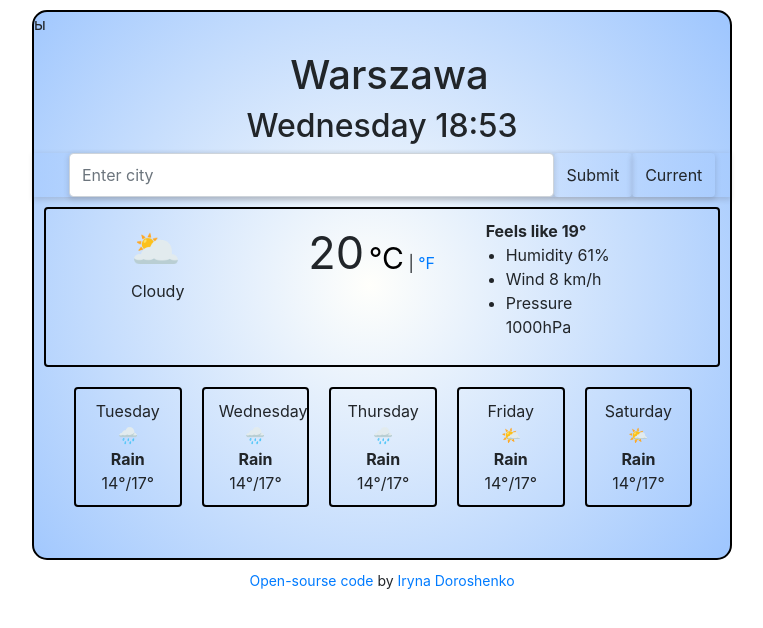
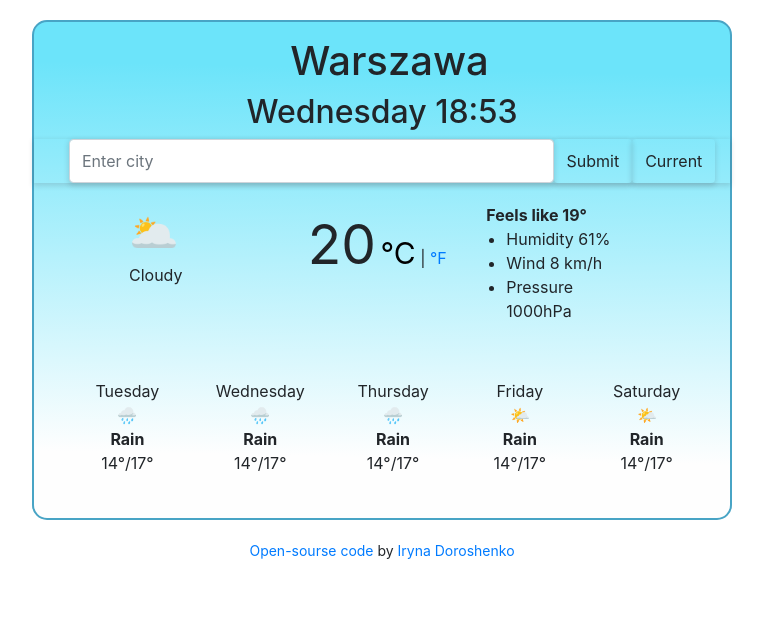
Before and after one commit to IraDor/Weather_forecast, a plain HTML site: page index.html in a window 1280 px wide. Shown: the whole page, without its empty margins (258-1021 px from the left). Drawn offline with nearby package versions, Linux system fonts and the light colour scheme.

Commit message:
Design update
Design update (HTML+CSS)
Fixing errors

```diff
--- a/index.html
+++ b/index.html
@@ -16,7 +16,7 @@
   </head>
   <body>
     <div class="project">
-      <header>ы
+      <header>
 				<h1>Warszawa</h1>
 				<h2 id="now"> Time now </h2>
         <form class="search-form">
@@ -61,27 +61,27 @@
       <section class="days">
         <div class="container">
           <div class="row">
-            <div class="col-2">
+            <div class="col">
               Tuesday <br /><span class="strong">🌧</span><br />
               <strong>Rain</strong> <br />
               14°/17°
             </div>
-            <div class="col-2">
+            <div class="col">
               Wednesday <br /><span class="strong">🌧</span><br />
               <strong>Rain</strong> <br />
               14°/17°
             </div>
-            <div class="col-2">
+            <div class="col">
               Thursday <br /><span class="strong">🌧</span><br />
               <strong>Rain</strong> <br />
               14°/17°
             </div>
-            <div class="col-2">
+            <div class="col">
               Friday <br /><span class="strong">🌤</span><br />
               <strong>Rain</strong> <br />
               14°/17°
             </div>
-            <div class="col-2">
+            <div class="col">
               Saturday <br /><span class="strong">🌤</span><br />
               <strong>Rain</strong> <br />
               14°/17°
--- a/src/styles.css
+++ b/src/styles.css
@@ -28,33 +28,25 @@ ul {
   font-size: 14px;
 }
 .project {
-  background: radial-gradient(
-    592px at 48.2% 50%,
-    rgba(255, 255, 249, 0.6) 0%,
-    rgb(160, 199, 254) 74.6%
+  background: linear-gradient(
+    181.2deg,
+    rgb(108, 228, 250) 10.5%,
+    rgb(254, 254, 254) 86.8%
   );
   width: 700px;
-  height: 550px;
-  border: 2px solid rgb(0, 0, 0);
-  margin: 10px auto;
+  height: 500px;
+  border: 2px solid rgb(72, 164, 197);
+  margin: 20px auto;
   border-radius: 15px;
 }
 .row {
   margin-right: 5px !important;
   margin-left: 5px !important;
-  display: flex;
 }
 .search-form {
   margin-bottom: 20px;
   height: 44px;
-  background: radial-gradient(
-    592px at 48.2% 50%,
-    rgba(255, 255, 255, 0.404) 0%,
-    rgb(160, 199, 254) 74.6%
-  );
-
   box-shadow: 0 2px 5px 1px rgb(64 60 67 / 16%);
-
   margin: 0 auto;
 }
 
@@ -62,7 +54,6 @@ ul {
   height: 44px !important;
   display: flex;
   background: #fff;
-
   box-shadow: 0 2px 5px 1px rgb(64 60 67 / 16%);
   margin-left: 15px;
 }
@@ -74,19 +65,19 @@ ul {
 
 .now {
   padding: 10px 50px;
-  border: 2px solid rgb(0, 0, 0);
+  /* border: 2px solid rgb(0, 0, 0); */
   margin: 10px;
   border-radius: 4px;
 }
 .temperature {
-  font-size: 45px;
+  font-size: 55px;
 }
 .active {
   color: black;
   font-size: 30px;
 }
 .change {
-  font-size: 20px;
+  font-size: 40px;
   color: gray;
 }
 .emoji {
@@ -96,10 +87,10 @@ ul {
 .days {
   margin: 0px 0 0 10px;
 }
-.col-2 {
+.col {
   text-align: center;
   padding: 10px;
-  border: 2px solid rgb(0, 0, 0);
+  /* border: 2px solid rgb(0, 0, 0); */
   margin: 10px;
   border-radius: 4px;
 }
```
